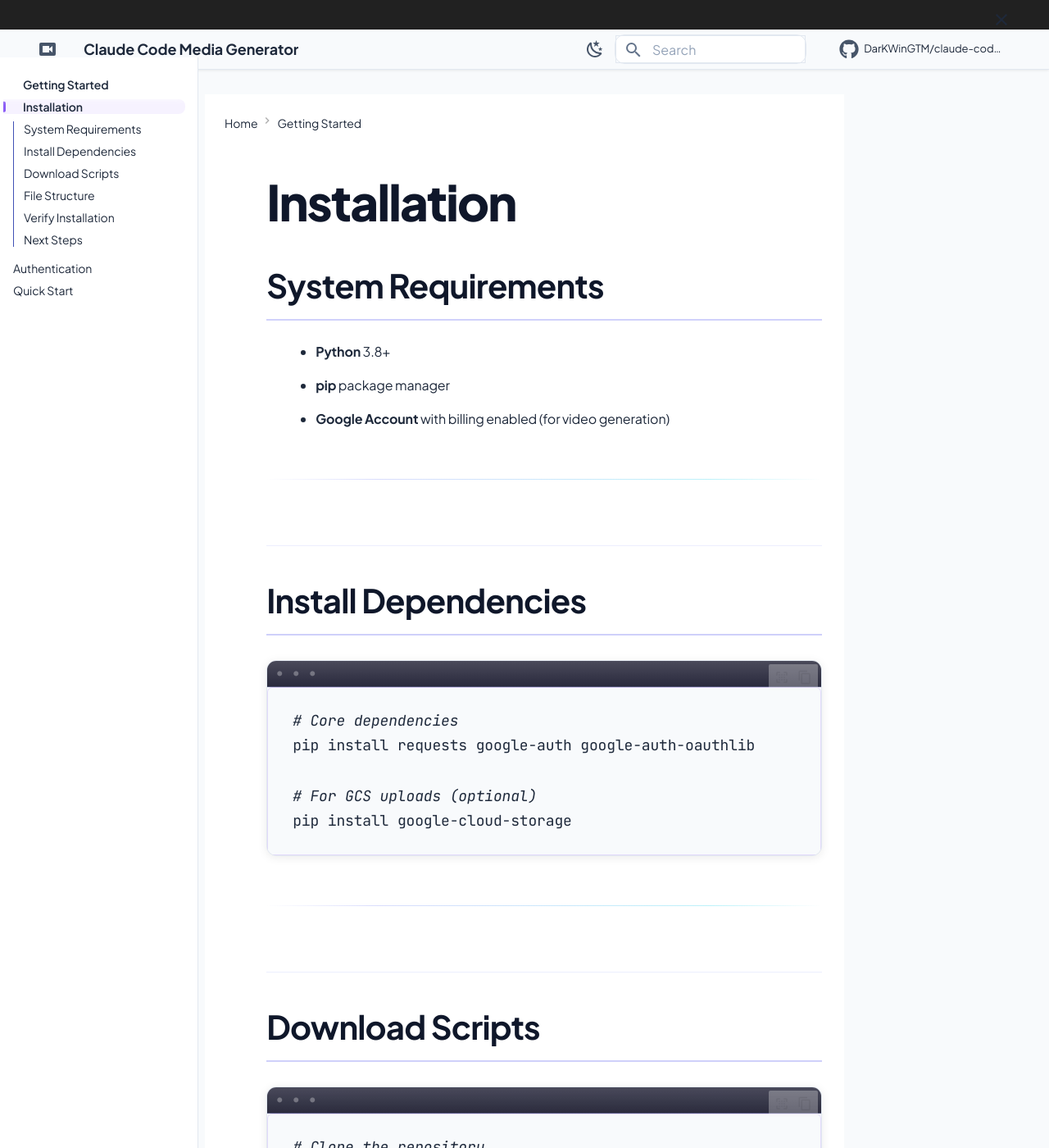
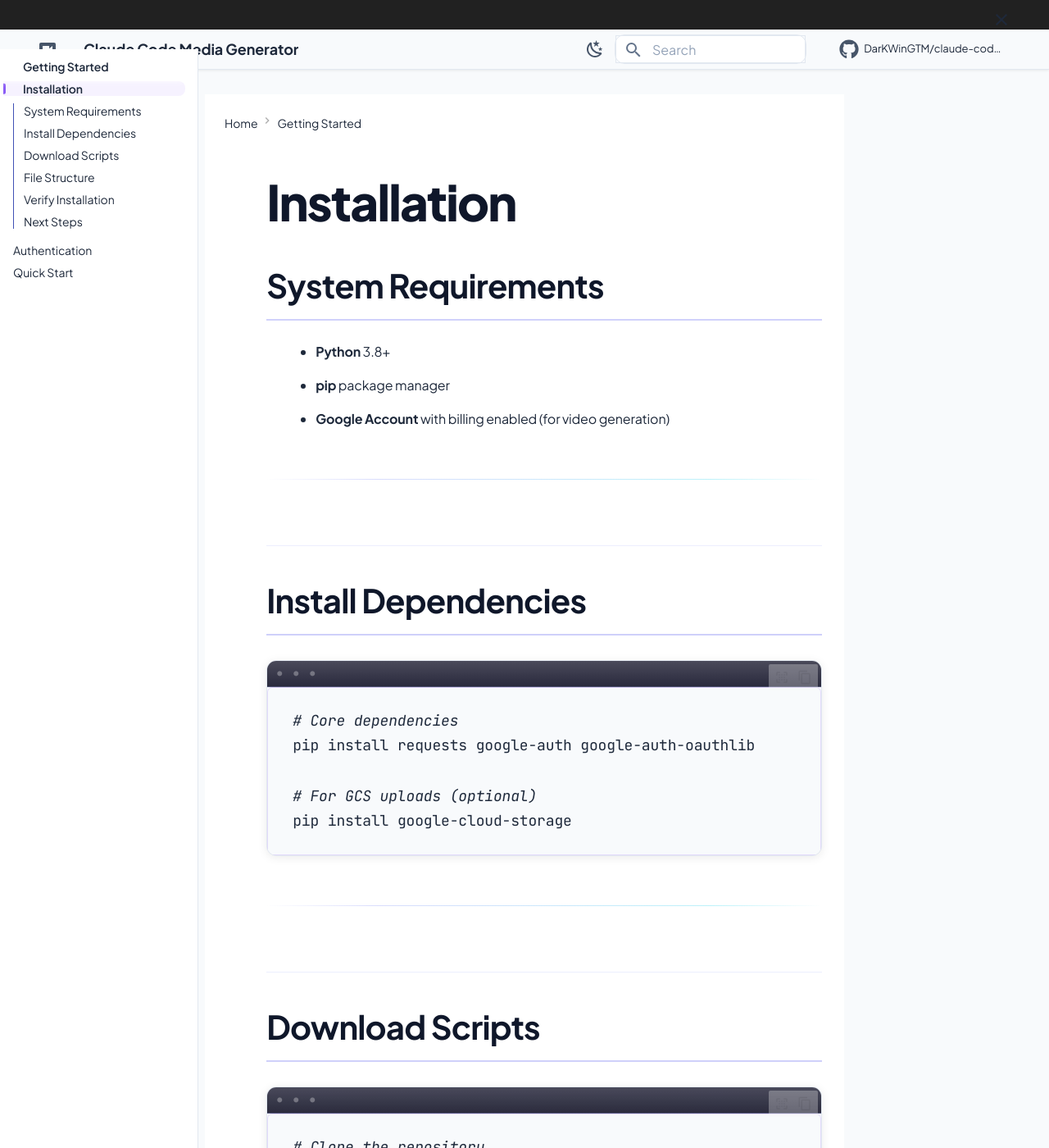
Before and after one commit to DarKWinGTM/claude-code-media-generator, an MkDocs documentation site: the page built from docs/getting-started/installation.md, in a window 1280 px wide and 1400 px high. Shown: the whole window at 82% size. Built offline with MkDocs 1.6.1 and Material for MkDocs 9.7.7, drawn with Linux system fonts in a browser that asks for light colours; comment, search, counter and statistics services are not loaded.

Commit message:
CSS v1.8.1: Fix Sidebar Top Position to Match Header
Changes:
- Use var(--md-header-height, 3rem) instead of hardcoded 3.5rem
- JavaScript now reads actual header.offsetHeight for exact positioning
- Reduced .md-sidebar__inner padding-top to 0.6rem (was 1.2rem)
- Sidebar now sits exactly below header with no gap

Fixes:
- Gap between header and sidebar eliminated
- Consistent positioning across different header configurations

Co-Authored-By: Claude <noreply@anthropic.com>

```diff
--- a/docs/stylesheets/extra.css
+++ b/docs/stylesheets/extra.css
@@ -1,7 +1,7 @@
 /* ===========================================
    Claude Code Media Generator - 2026 Design
    Glassmorphism + Gradient + Bento Grid
-   v1.8.0 - Sidebar + Footer Layout Consistency
+   v1.8.1 - Fix Sidebar Top Position to Match Header
    =========================================== */
 
 /* ===== Google Fonts Import ===== */
@@ -3035,8 +3035,9 @@ a, button, input, .md-nav__link, .md-tabs__link {
 }
 
 /* =====================================================
-   v1.8.0 - SIDEBAR + FOOTER LAYOUT CONSISTENCY
+   v1.8.1 - SIDEBAR + FOOTER LAYOUT CONSISTENCY
    - Sidebar: position fixed, z-index 100, full viewport height
+   - Sidebar: top matches header height exactly (var(--md-header-height))
    - Footer: centered with margins to avoid sidebar overlap
    - Same behavior for BOTH Dark and Light Mode
    - Works on Desktop (> 76.25em / 1220px)
@@ -3045,14 +3046,21 @@ a, button, input, .md-nav__link, .md-tabs__link {
 /* Fixed sidebar - full viewport height, above footer */
 @media screen and (min-width: 76.25em) {
   /* Sidebar: Fixed position, high z-index, full height */
+  /* Use MkDocs CSS variable for header height (default: 3rem = 48px) */
   .md-sidebar,
   .md-sidebar--primary,
   .md-sidebar--secondary {
     position: fixed !important;
-    top: 3.5rem !important;
-    height: calc(100vh - 3.5rem) !important;
-    max-height: calc(100vh - 3.5rem) !important;
+    top: var(--md-header-height, 3rem) !important;  /* Match header height exactly */
+    height: calc(100vh - var(--md-header-height, 3rem)) !important;
+    max-height: calc(100vh - var(--md-header-height, 3rem)) !important;
     z-index: 100 !important;  /* Above footer */
+    padding-top: 0 !important;  /* Remove extra padding */
+  }
+
+  /* Remove inner padding that creates gap */
+  .md-sidebar__inner {
+    padding-top: 0.6rem !important;  /* Minimal padding */
   }
 
   /* Primary sidebar (left) */
@@ -3070,7 +3078,7 @@ a, button, input, .md-nav__link, .md-tabs__link {
   /* Scrollable inner content */
   .md-sidebar__scrollwrap {
     overflow-y: auto !important;
-    max-height: calc(100vh - 4.5rem) !important;
+    max-height: calc(100vh - var(--md-header-height, 3rem) - 1rem) !important;
     scrollbar-width: thin !important;
     scrollbar-color: #CBD5E1 transparent !important;
   }
--- a/overrides/main.html
+++ b/overrides/main.html
@@ -60,19 +60,24 @@
     document.addEventListener('DOMContentLoaded', () => {
       document.body.classList.add('loaded');
 
-      // CSS v1.8.0: Sidebar + Footer Layout Consistency
-      // Sidebar: fixed, z-index 100, full viewport height
+      // CSS v1.8.1: Sidebar + Footer Layout Consistency
+      // Sidebar: fixed, z-index 100, top matches header height
       // Footer: centered with margins to avoid overlap
       function fixSidebarPosition() {
+        // Get actual header height from MkDocs CSS variable or computed style
+        const header = document.querySelector('.md-header');
+        const headerHeight = header ? header.offsetHeight + 'px' : '48px';
+
         const sidebars = document.querySelectorAll('.md-sidebar');
 
         // Force fixed positioning on all sidebars with high z-index
         sidebars.forEach(sidebar => {
           sidebar.style.position = 'fixed';
-          sidebar.style.top = '3.5rem';
-          sidebar.style.height = 'calc(100vh - 3.5rem)';
-          sidebar.style.maxHeight = 'calc(100vh - 3.5rem)';
+          sidebar.style.top = headerHeight;  // Match header height exactly
+          sidebar.style.height = `calc(100vh - ${headerHeight})`;
+          sidebar.style.maxHeight = `calc(100vh - ${headerHeight})`;
           sidebar.style.zIndex = '100';  // Above footer
+          sidebar.style.paddingTop = '0';  // Remove extra padding
         });
 
         // Primary sidebar (left)
```
